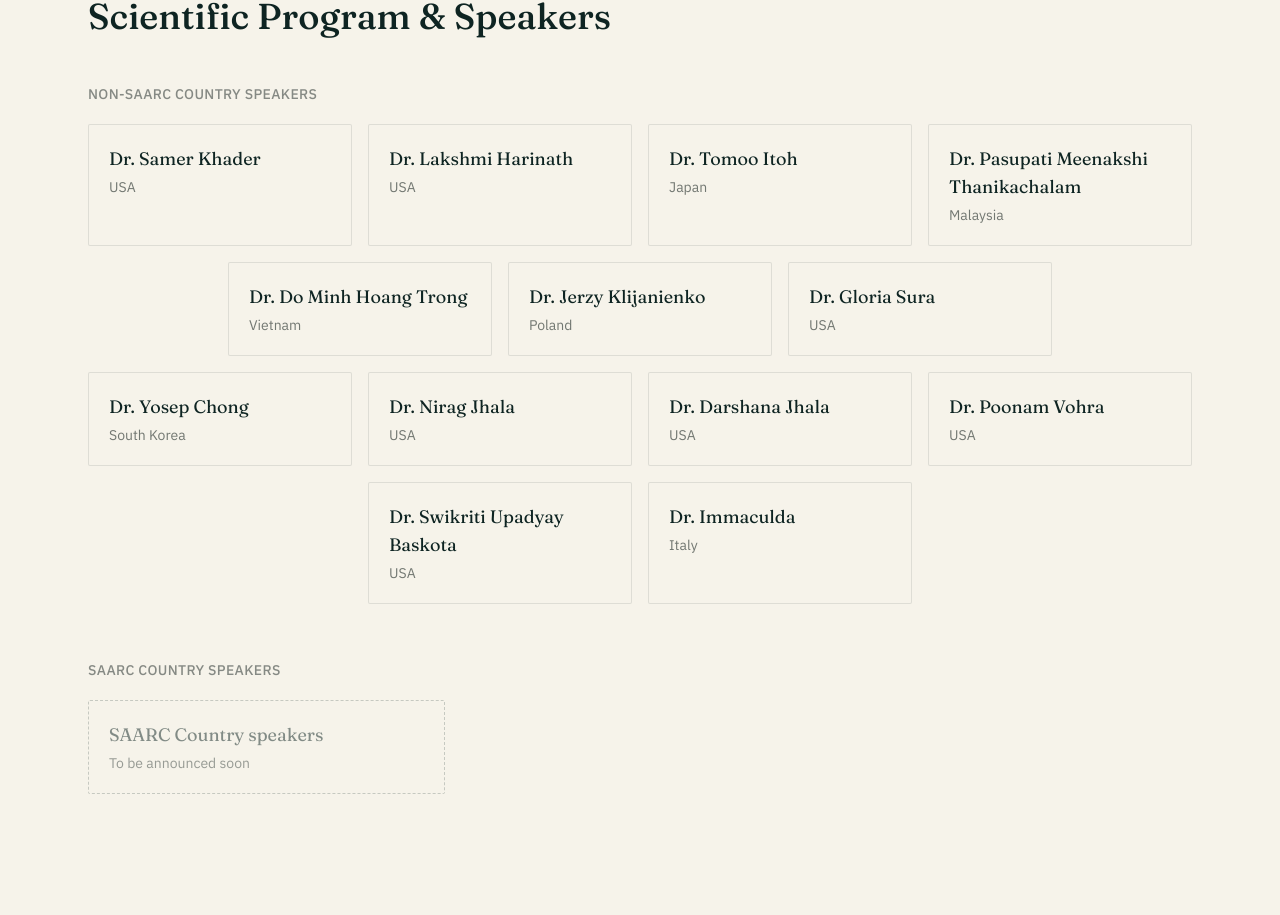
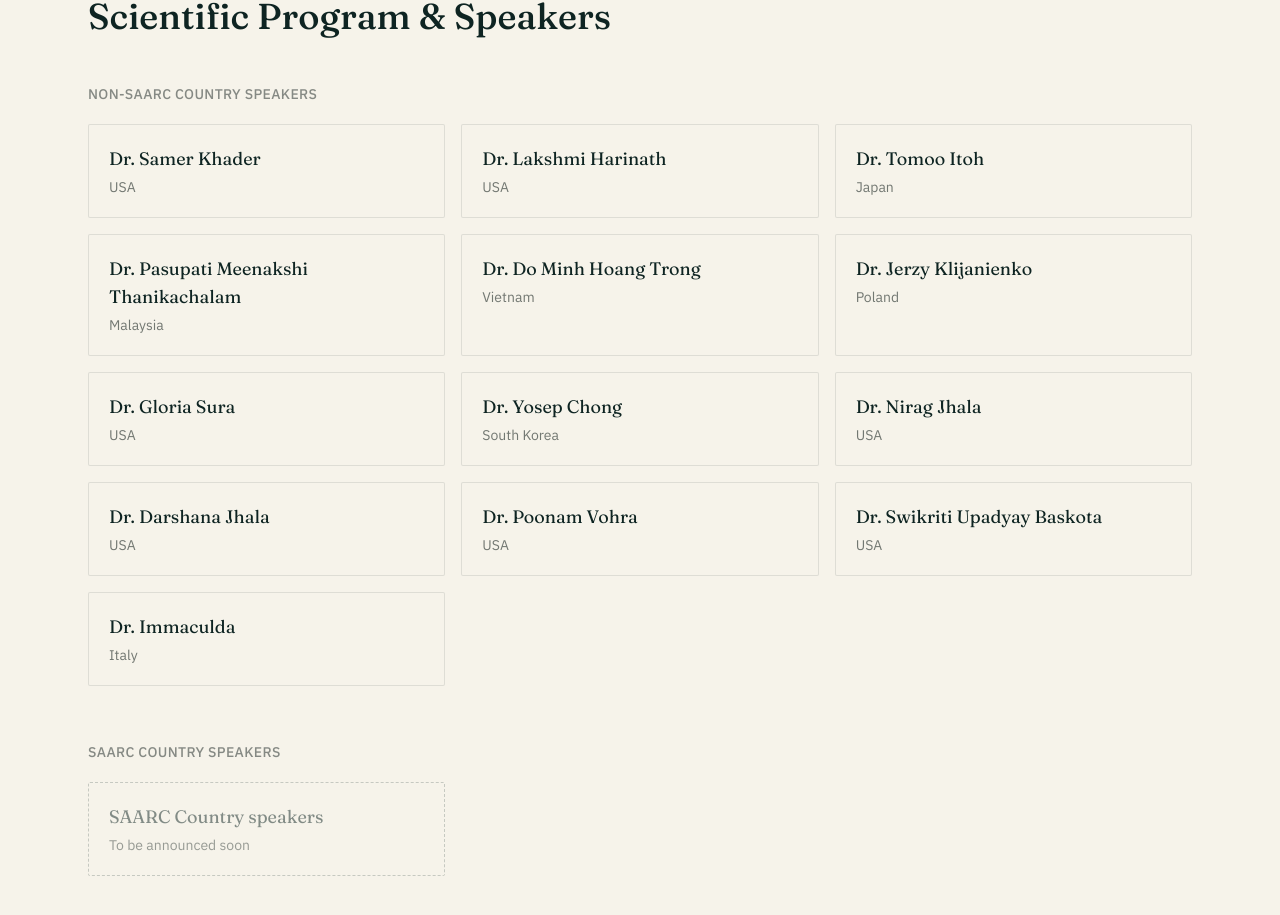
Before and after one commit to sach2027/SACH, a Next.js app: page / in a window 1280 px wide. Shown: the part 1358-2273 px from the top of the page. Built offline with nearby package versions, Linux system fonts and the light colour scheme.

Commit message:
Revert "Speakers: centred alternating 4-3 row layout"
This reverts commit c2419c89e8baad3fb3722b3424a64c0486c050a0.

```diff
--- a/src/components/Speakers.tsx
+++ b/src/components/Speakers.tsx
@@ -1,33 +1,8 @@
 import { speakers, type Speaker } from '@/lib/content';
 
-// On large screens the cards sit on an 8-column grid (each card spans 2) and
-// rows alternate 4 and 3 cards, with each row centred (e.g. 13 cards = 4-3-4-2).
-// Literal class names so Tailwind can detect them.
-const ROW_START: Record<number, string> = {
-  1: 'lg:col-start-4',
-  2: 'lg:col-start-3',
-  3: 'lg:col-start-2',
-  4: 'lg:col-start-1',
-};
-
-function rowStartClasses(count: number): Map<number, string> {
-  const starts = new Map<number, string>();
-  let i = 0;
-  let row = 0;
-  while (i < count) {
-    const len = Math.min(row % 2 === 0 ? 4 : 3, count - i);
-    starts.set(i, ROW_START[len]);
-    i += len;
-    row += 1;
-  }
-  return starts;
-}
-
-function SpeakerCard({ speaker, className = '' }: { speaker: Speaker; className?: string }) {
+function SpeakerCard({ speaker }: { speaker: Speaker }) {
   return (
-    <div
-      className={`flex flex-col items-start rounded-sm border border-ink/10 bg-foam p-5 text-left lg:col-span-2 ${className}`}
-    >
+    <div className="flex flex-col items-start rounded-sm border border-ink/10 bg-foam p-5 text-left">
       <h3 className="font-display text-lg text-ink">{speaker.name}</h3>
       <p className="mt-1 text-sm text-slate/70">{speaker.country}</p>
     </div>
@@ -45,7 +20,6 @@ function ComingSoonCard() {
 
 export default function Speakers() {
   const nonSaarc = speakers.filter((s) => s.region === 'non-saarc');
-  const rowStarts = rowStartClasses(nonSaarc.length);
 
   return (
     <section id="speakers" className="bg-foam py-20 sm:py-28">
@@ -57,9 +31,9 @@ export default function Speakers() {
         <h3 className="mt-12 text-sm font-medium uppercase tracking-wide text-slate/60">
           Non-SAARC Country speakers
         </h3>
-        <div className="mt-5 grid grid-cols-1 gap-4 sm:grid-cols-2 lg:grid-cols-8">
-          {nonSaarc.map((s, i) => (
-            <SpeakerCard key={s.name} speaker={s} className={rowStarts.get(i) ?? ''} />
+        <div className="mt-5 grid grid-cols-1 gap-4 sm:grid-cols-2 lg:grid-cols-3">
+          {nonSaarc.map((s) => (
+            <SpeakerCard key={s.name} speaker={s} />
           ))}
         </div>
 
```
